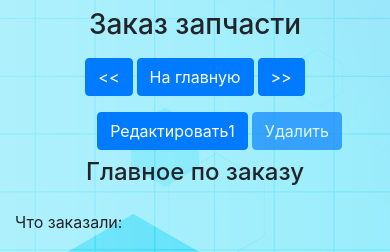
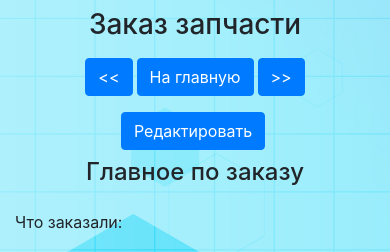
Before and after one commit to NineMan/medtehsite, a Django app: page /bill/1 in a window 390 px wide. Shown: the top 252 px of the page. Run offline with Django 3.2, Linux system fonts and the light colour scheme; data comes from the database, SQL or seed files in the repository; parts of the project's set-up code (start-up, migrations or seed data) failed here and were passed over; some libraries are stand-ins or nearby versions.

Commit message:
Minor commit correct bill_detail - button edit in modile version

```diff
--- a/medtehsite/apps/bills/templates/bills/bill_detail.html
+++ b/medtehsite/apps/bills/templates/bills/bill_detail.html
@@ -37,7 +37,7 @@
 
       </div>
 
-      <div class="d-flex col-sm justify-content-center">
+      <div class="d-flex col-md justify-content-center">
         <button type="button" class="btn btn-primary" onclick="window.location.href = '{{ bill.pk|add:-1 }}';"><<</button>
         <button type="button" class="btn btn-primary mx-1" onclick="window.location.href='/'">На главную</button>
         <button type="button" class="btn btn-primary" onclick="window.location.href = '{{ bill.pk|add:1 }}';">>></button>
@@ -46,23 +46,27 @@
       <!-- Разделитель, появляющийся на "md" экране -->
       <div class="col d-md-none d-block "><p></p></div>
 
-      <div class="d-flex col-sm d-sm-none d-block justify-content-end pr-5">
+      <div class="d-flex col-md d-md-none d-block justify-content-center">
         {% if user.is_authenticated %}
-          <button type="button" class="btn btn-primary mr-1" onclick="window.location.href='{% url 'bills:bill_edit' bill.pk %}'">Редактировать1</button>
-          <button type="button" class="btn btn-primary" onclick="window.location.href='#'" disabled>Удалить</button>
+          <button type="button" class="btn btn-primary mr-1" onclick="window.location.href='{% url 'bills:bill_edit' bill.pk %}'">Редактировать</button>
+          <!--<button type="button" class="btn btn-primary" onclick="window.location.href='#'" disabled>Удалить</button>-->
         {% else %}
-          <button type="button" class="btn btn-primary mr-1" onclick="window.location.href='{% url 'login' %}'">Редактировать1</button>
-          <button type="button" class="btn btn-primary" onclick="window.location.href='#'" disabled>Удалить</button>
+          <button type="button" class="btn btn-primary mr-1" onclick="window.location.href='{% url 'login' %}'">Редактировать</button>
+          <!--<button type="button" class="btn btn-primary" onclick="window.location.href='#'" disabled>Удалить</button>-->
         {% endif %}
       </div>
 
-      <div class="col-sm d-none d-sm-block justify-content-end pl-5">
+      <div class="col-md d-none d-md-block justify-content-end">
         {% if user.is_authenticated %}
-          <button type="button" class="btn btn-primary mr-1" onclick="window.location.href='{% url 'bills:bill_edit' bill.pk %}'">Редактировать2</button>
+          <button type="button" class="btn btn-primary mr-1" onclick="window.location.href='{% url 'bills:bill_edit' bill.pk %}'">Редактировать</button>
+<!--
           <button type="button" class="btn btn-primary" onclick="window.location.href='#'" disabled>Удалить</button>
+-->
         {% else %}
-          <button type="button" class="btn btn-primary mr-1" onclick="window.location.href='{% url 'login' %}'">Редактировать2</button>
+          <button type="button" class="btn btn-primary mr-1" onclick="window.location.href='{% url 'login' %}'">Редактировать</button>
+<!--
           <button type="button" class="btn btn-primary" onclick="window.location.href='#'" disabled>Удалить</button>
+-->
         {% endif %}
       </div>
 
```
